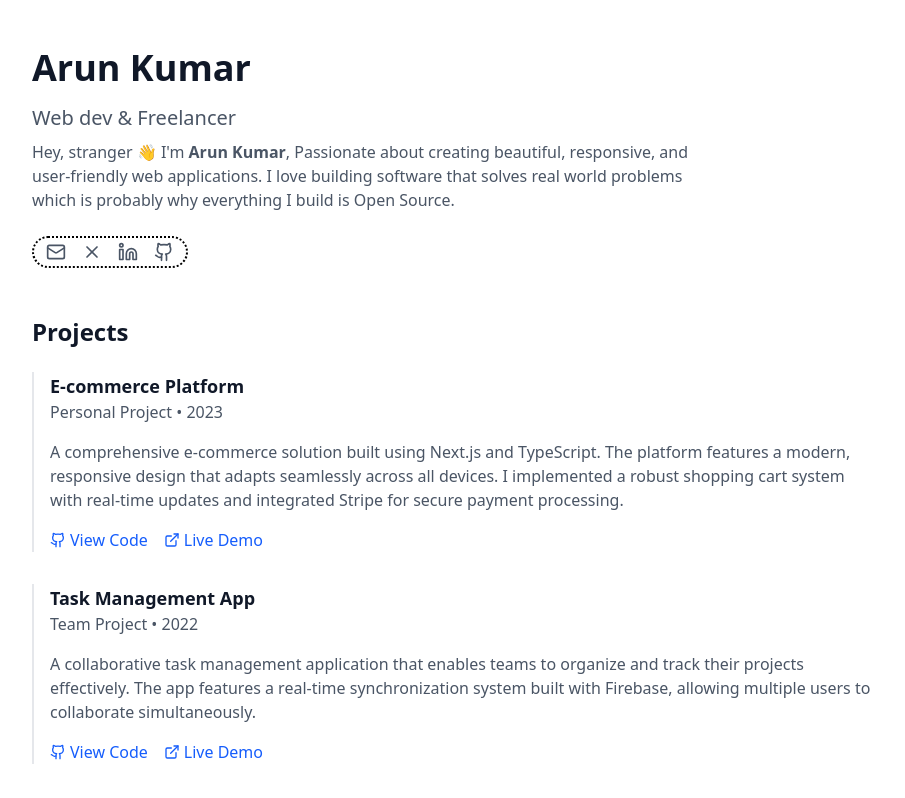
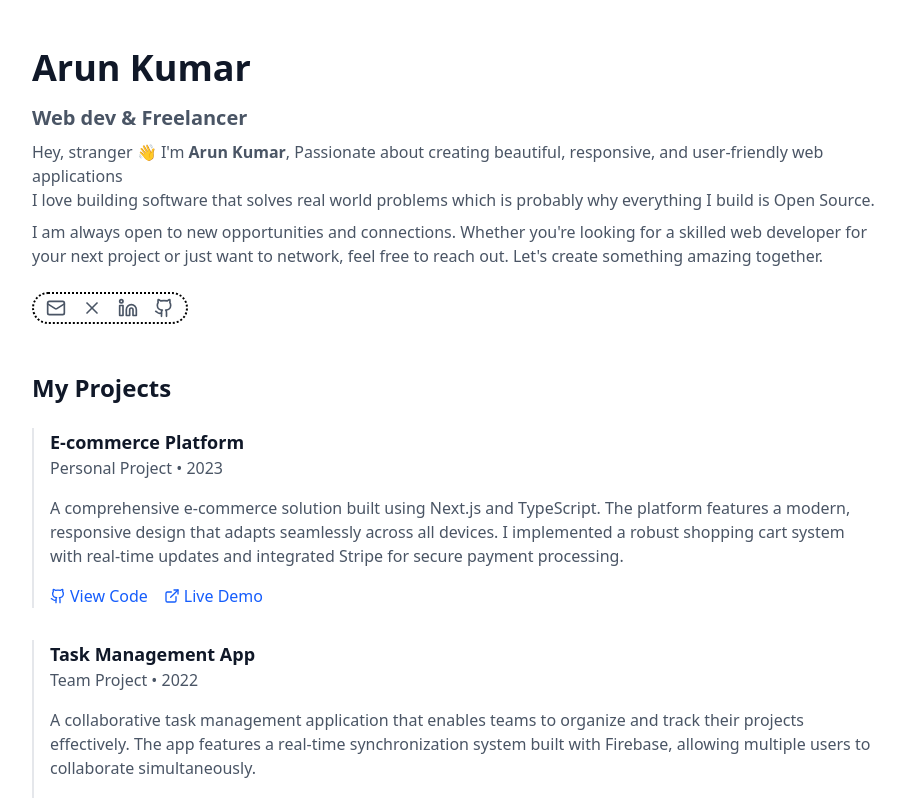
Before and after one commit to hiarun01/my-portfolio, a React (Vite) app: page / in a window 1280 px wide. Shown: the top 798 px of the page, without its empty margins (184-1089 px from the left). Built offline with nearby package versions, Linux system fonts and the light colour scheme.

Commit message:
fixed some text.

```diff
--- a/src/components/About.jsx
+++ b/src/components/About.jsx
@@ -5,12 +5,20 @@ const About = () => {
     <div>
       <header className="max-w-4xl mx-auto px-6 py-12 ">
         <h1 className="text-4xl font-bold text-gray-900">Arun Kumar</h1>
-        <p className="mt-4 text-xl text-gray-600">Web dev & Freelancer</p>
-        <p className="mt-2 text-gray-600 max-w-2xl">
+        <p className="mt-4 text-xl text-gray-600">
+          <strong>Web dev & Freelancer</strong>
+        </p>
+        <p className="mt-2 text-gray-600 ">
           Hey, stranger 👋 I'm <strong>Arun Kumar</strong>, Passionate about
-          creating beautiful, responsive, and user-friendly web applications. I
-          love building software that solves real world problems which is
-          probably why everything I build is Open Source.
+          creating beautiful, responsive, and user-friendly web applications
+          <br />I love building software that solves real world problems which
+          is probably why everything I build is Open Source.
+        </p>
+        <p className="mt-2 text-gray-600">
+          I am always open to new opportunities and connections. Whether you're
+          looking for a skilled web developer for your next project or just want
+          to network, feel free to reach out. Let's create something amazing
+          together.
         </p>
         <div className="flex gap-4 mt-6 border-2 border-dotted rounded-2xl w-fit py-1 px-3">
           <a href="#" className="text-gray-600 hover:text-gray-900">
--- a/src/components/Footer.jsx
+++ b/src/components/Footer.jsx
@@ -3,7 +3,9 @@ const Footer = () => {
     <>
       <footer className="max-w-4xl mx-auto px-6 py-8 border-t border-gray-200">
         <p className="text-center text-gray-600">
-          © {new Date().getFullYear()} Arun Kumar. All rights reserved.
+          <strong>
+            © {new Date().getFullYear()} Arun Kumar. All rights reserved.
+          </strong>
         </p>
       </footer>
     </>
--- a/src/components/ProjectsSection.jsx
+++ b/src/components/ProjectsSection.jsx
@@ -4,7 +4,7 @@ const ProjectsSection = () => {
   return (
     <>
       <section className="mb-12">
-        <h2 className="text-2xl font-bold text-gray-900 mb-6">Projects</h2>
+        <h2 className="text-2xl font-bold text-gray-900 mb-6">My Projects</h2>
 
         <div className="space-y-8">
           <div className="border-l-2 border-gray-200 pl-4">
```
